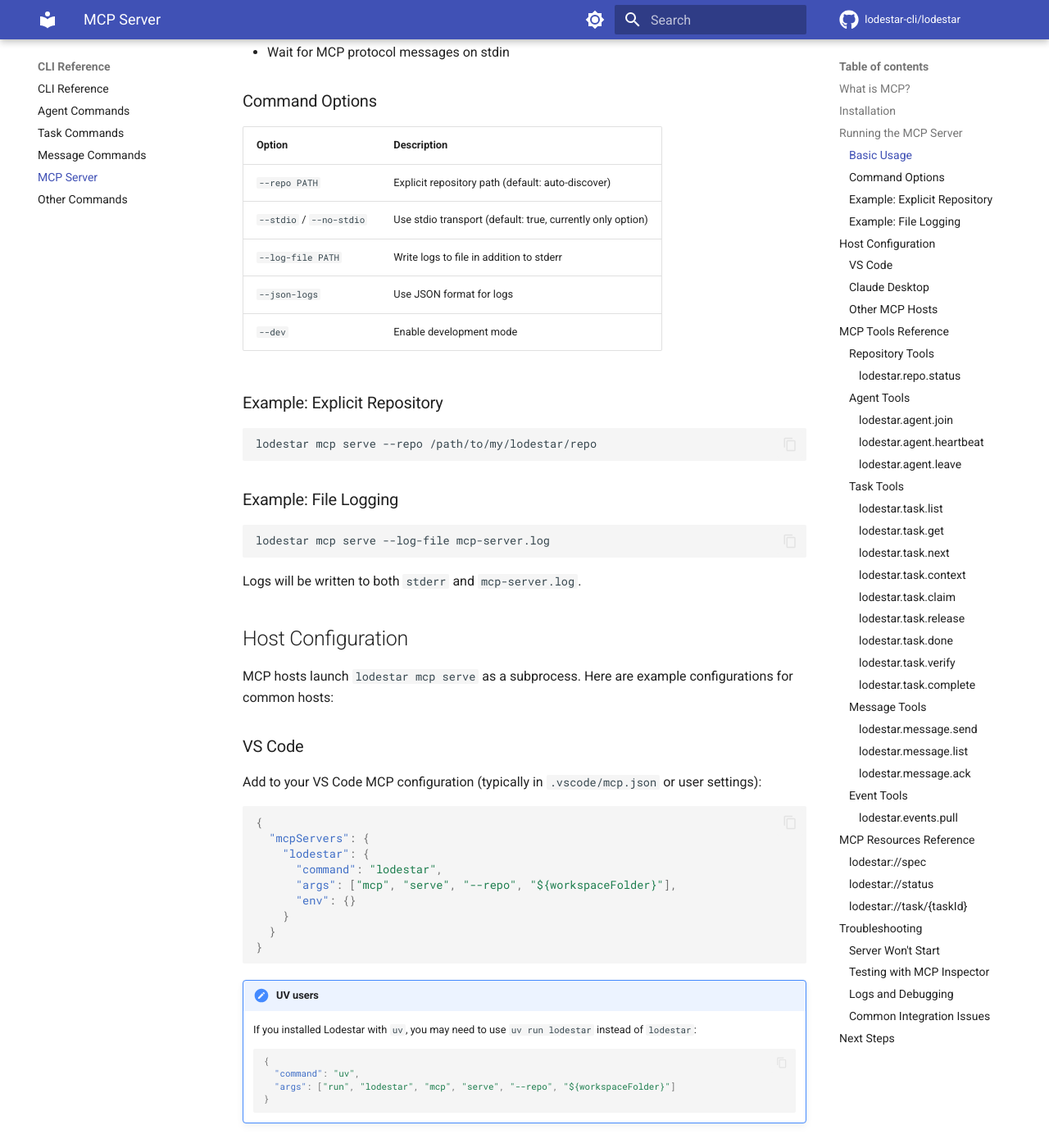
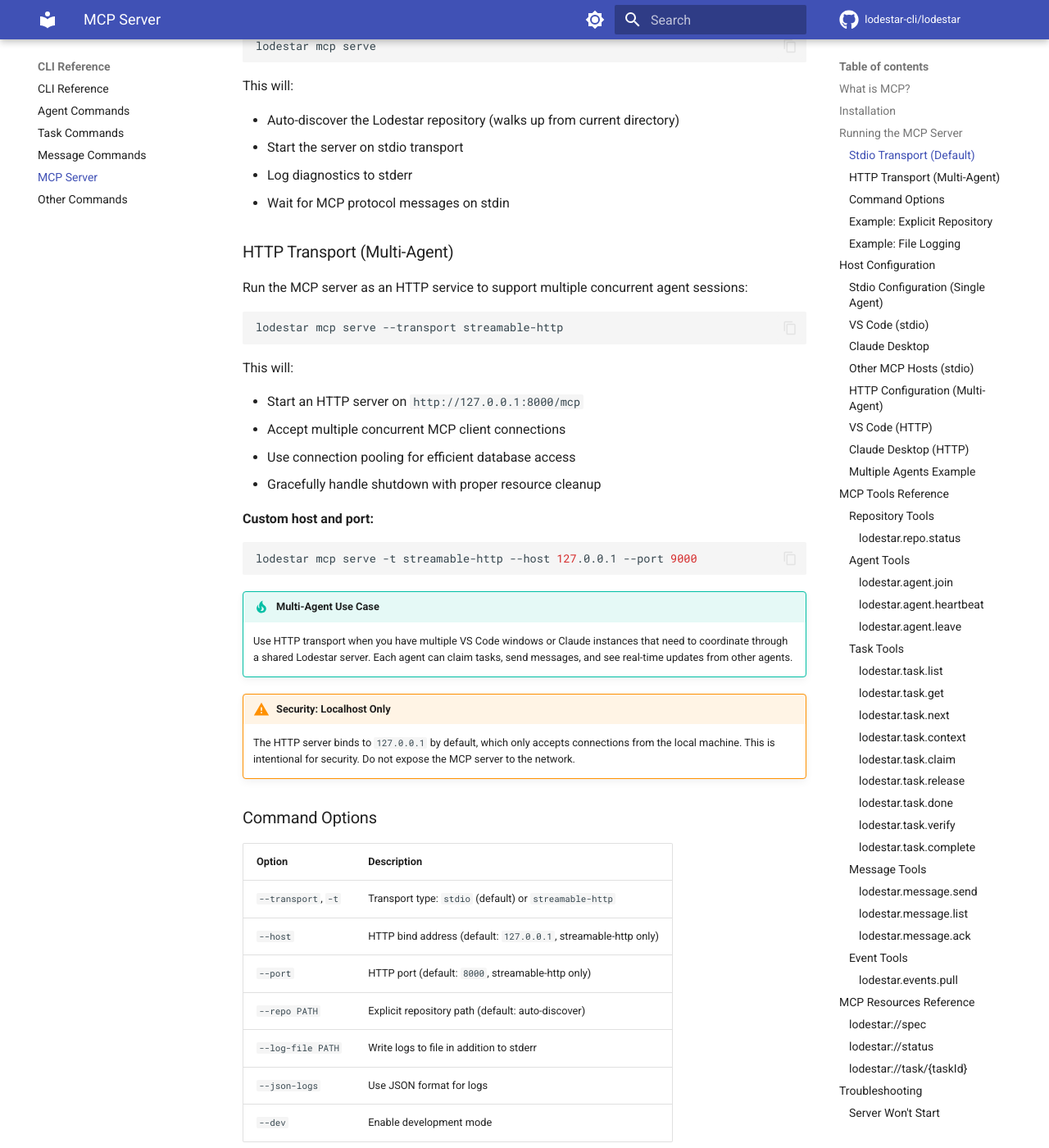
Before and after one commit to ThomasRohde/lodestar, an MkDocs documentation site: the page built from docs/mcp.md, in a window 1280 px wide and 1400 px high, scrolled down 1384 px. Shown: the whole window at 82% size. Built offline with MkDocs 1.6.1 and Material for MkDocs 9.7.7, drawn with Linux system fonts in a browser that asks for light colours; comment, search, counter and statistics services are not loaded; some of the changed text lies outside the part shown.

Commit message:
docs(mcp): add HTTP transport documentation
HTTP-05: Update MCP documentation for HTTP transport
- Add HTTP transport section with multi-agent use case explanation
- Document --transport, --host, --port options with examples
- Add HTTP client configuration for VS Code and Claude Desktop
- Add multi-agent coordination example (shared server pattern)
- Add HTTP-specific troubleshooting (port in use, connection refused)
- Add security note about localhost-only binding

Per docs/prd/HTTP-PRD.md TR-5

````diff
--- a/docs/mcp.md
+++ b/docs/mcp.md
@@ -36,7 +36,12 @@
 
 ## Running the MCP Server
 
-### Basic Usage
+Lodestar's MCP server supports two transports:
+
+- **stdio** (default): Server runs as a subprocess, communicating via stdin/stdout. Best for single-agent use with Claude Desktop, VS Code, etc.
+- **streamable-http**: Server runs as an HTTP service on localhost. Enables **multiple agents** in parallel coding sessions to connect to a single server.
+
+### Stdio Transport (Default)
 
 The MCP server runs as a subprocess and communicates via stdio (JSON-RPC over standard input/output):
 
@@ -51,12 +56,41 @@
 - Log diagnostics to stderr
 - Wait for MCP protocol messages on stdin
 
+### HTTP Transport (Multi-Agent)
+
+Run the MCP server as an HTTP service to support multiple concurrent agent sessions:
+
+```bash
+lodestar mcp serve --transport streamable-http
+```
+
+This will:
+
+- Start an HTTP server on `http://127.0.0.1:8000/mcp`
+- Accept multiple concurrent MCP client connections
+- Use connection pooling for efficient database access
+- Gracefully handle shutdown with proper resource cleanup
+
+**Custom host and port:**
+
+```bash
+lodestar mcp serve -t streamable-http --host 127.0.0.1 --port 9000
+```
+
+!!! tip "Multi-Agent Use Case"
+    Use HTTP transport when you have multiple VS Code windows or Claude instances that need to coordinate through a shared Lodestar server. Each agent can claim tasks, send messages, and see real-time updates from other agents.
+
+!!! warning "Security: Localhost Only"
+    The HTTP server binds to `127.0.0.1` by default, which only accepts connections from the local machine. This is intentional for security. Do not expose the MCP server to the network.
+
 ### Command Options
 
 | Option | Description |
 |--------|-------------|
+| `--transport`, `-t` | Transport type: `stdio` (default) or `streamable-http` |
+| `--host` | HTTP bind address (default: `127.0.0.1`, streamable-http only) |
+| `--port` | HTTP port (default: `8000`, streamable-http only) |
 | `--repo PATH` | Explicit repository path (default: auto-discover) |
-| `--stdio` / `--no-stdio` | Use stdio transport (default: true, currently only option) |
 | `--log-file PATH` | Write logs to file in addition to stderr |
 | `--json-logs` | Use JSON format for logs |
 | `--dev` | Enable development mode |
@@ -77,9 +111,13 @@
 
 ## Host Configuration
 
-MCP hosts launch `lodestar mcp serve` as a subprocess. Here are example configurations for common hosts:
+MCP hosts can connect to Lodestar using either stdio (subprocess) or HTTP transport.
 
-### VS Code
+### Stdio Configuration (Single Agent)
+
+For single-agent use, hosts launch `lodestar mcp serve` as a subprocess:
+
+### VS Code (stdio)
 
 Add to your VS Code MCP configuration (typically in `.vscode/mcp.json` or user settings):
 
@@ -153,13 +191,63 @@
     }
     ```
 
-### Other MCP Hosts
+### Other MCP Hosts (stdio)
 
 Any MCP-compatible host that supports stdio transport can connect to Lodestar. The server:
 
 - Writes protocol messages to stdout
 - Reads protocol messages from stdin
 - Logs diagnostics to stderr
+
+### HTTP Configuration (Multi-Agent)
+
+For multi-agent scenarios, first start the HTTP server in a terminal:
+
+```bash
+lodestar mcp serve --transport streamable-http --port 8000
+```
+
+Then configure clients to connect via HTTP:
+
+### VS Code (HTTP)
+
+```json
+{
+  "mcpServers": {
+    "lodestar": {
+      "url": "http://127.0.0.1:8000/mcp"
+    }
+  }
+}
+```
+
+### Claude Desktop (HTTP)
+
+```json
+{
+  "mcpServers": {
+    "lodestar": {
+      "url": "http://127.0.0.1:8000/mcp"
+    }
+  }
+}
+```
+
+### Multiple Agents Example
+
+To run multiple agents (e.g., in different VS Code windows) all coordinating through the same server:
+
+1. **Start the shared server** (once, in a dedicated terminal):
+   ```bash
+   lodestar mcp serve -t streamable-http --port 8000 --repo /path/to/repo
+   ```
+
+2. **Configure each client** to connect to `http://127.0.0.1:8000/mcp`
+
+3. **Each agent** calls `agent.join` to register, then can claim tasks, send messages, and see each other's activity
+
+!!! tip "Server Lifecycle"
+    Keep the HTTP server running as long as agents need to coordinate. The server handles graceful shutdown on Ctrl+C, cleaning up database connections properly.
 
 ## MCP Tools Reference
 
@@ -763,6 +851,37 @@
 
 ---
 
+### HTTP Transport Issues
+
+**Error:** `Address already in use` or `port already in use`
+
+**Solution:** Another process is using the port. Either:
+
+- Stop the other process, or
+- Use a different port: `--port 9000`
+
+---
+
+**Error:** Connection refused when connecting to HTTP server
+
+**Solution:** Check that:
+
+1. The server is running (`lodestar mcp serve -t streamable-http`)
+2. You're connecting to the correct host and port (default: `127.0.0.1:8000`)
+3. The URL includes `/mcp` path (e.g., `http://127.0.0.1:8000/mcp`)
+
+---
+
+**Issue:** HTTP client receives "Not Acceptable" error
+
+**Solution:** The MCP streamable HTTP transport requires clients to accept both JSON and SSE. Ensure your client sends:
+
+```
+Accept: application/json, text/event-stream
+```
+
+---
+
 ### Testing with MCP Inspector
 
 The [MCP Inspector](https://github.com/modelcontextprotocol/inspector) is a testing tool for MCP servers:
````
Also changed, not shown: 1 other file.
